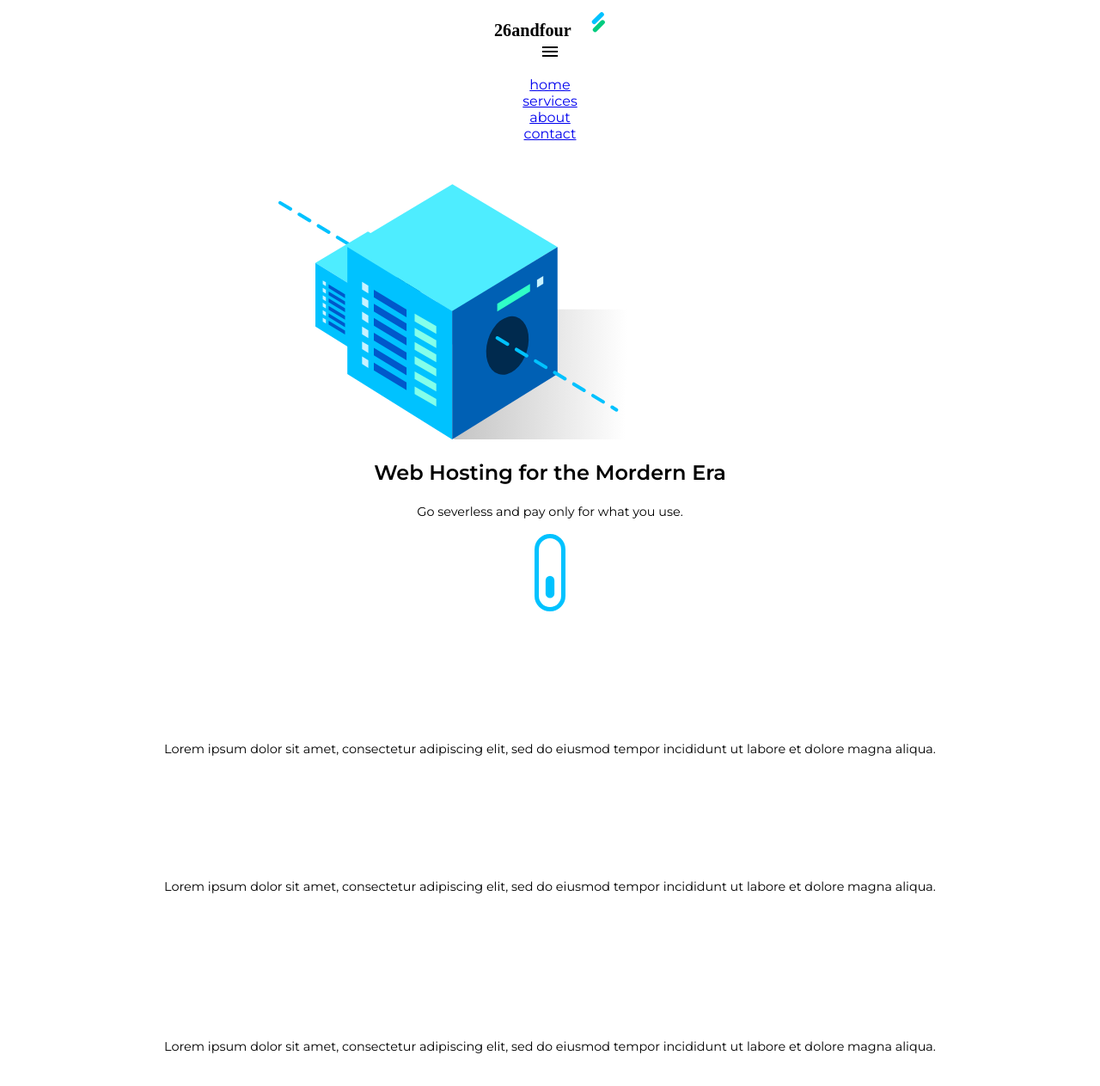
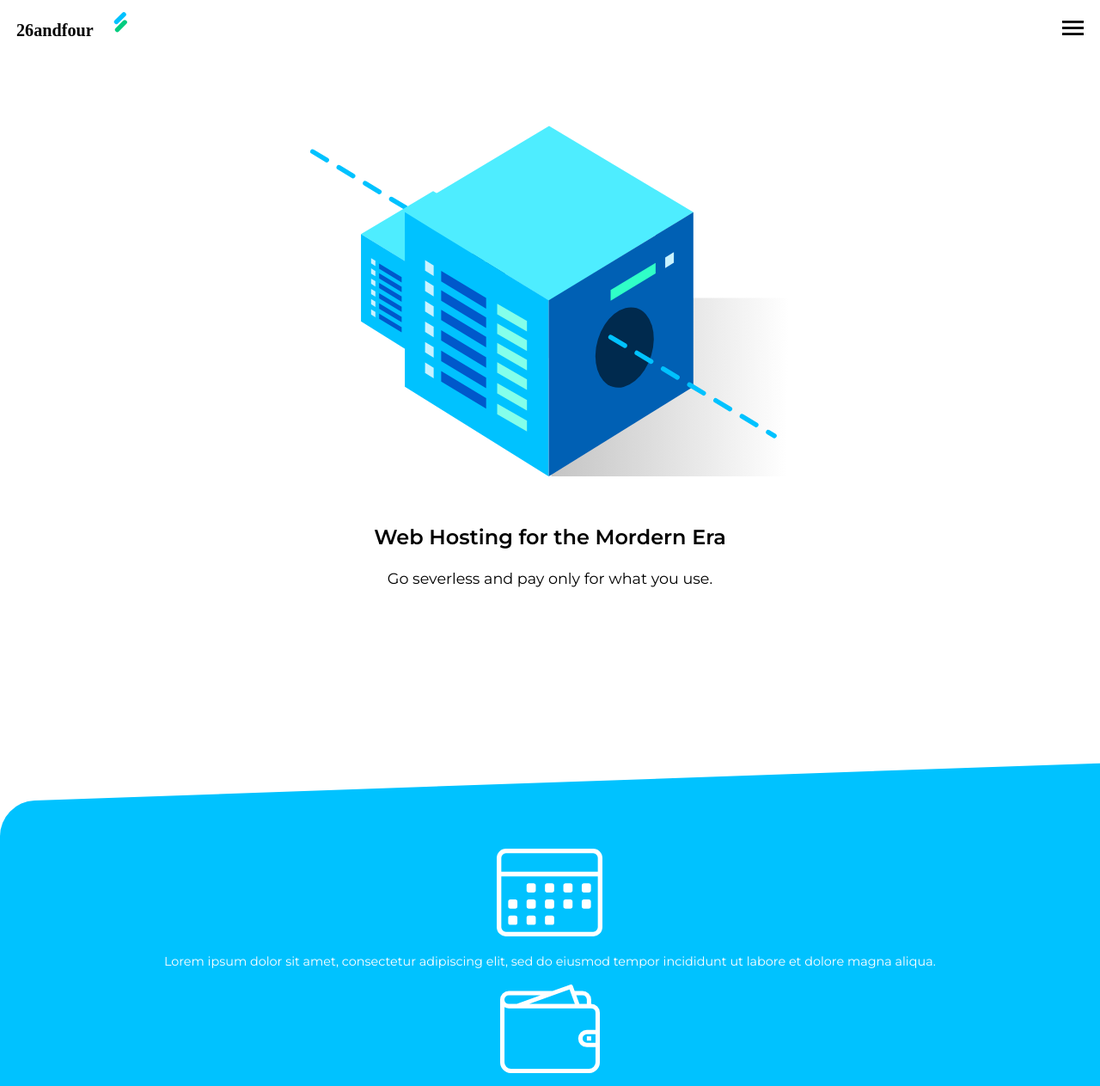
Before and after one commit to bojanna98/html-css, a plain HTML site: page Domashni/Assignments/Domashna-4/FlexBox/index1.html in a window 1280 px wide. Shown: the top 1263 px of the page at 86% size. Drawn offline with Linux system fonts and the light colour scheme.

Commit message:
Update main.css

```diff
--- a/Domashni/Assignments/Domashna-4/FlexBox/css/main.css
+++ b/Domashni/Assignments/Domashna-4/FlexBox/css/main.css
@@ -24,3 +24,43 @@ body {
 .logo {
     width: 130px;
 }
+
+.hide-mobile {
+    display: none;
+}
+
+header {
+    display: flex;
+    justify-content: space-between;
+}
+.menu {
+    width: 25px;
+    margin-top: 45%;
+}
+
+.server {
+    width: 70%;
+    margin: 2em auto 2em 25%;
+}
+
+h1, .subhead {
+    position: relative;
+    z-index: 3;
+}
+
+.subhead {
+    font-size: 1.1em;
+}
+
+.blue-container {
+    background: #00C2FF;
+    color:#fff;
+    margin: 15% 0 0;
+    padding: 4em 0 2em;
+    border-top-left-radius: 40px;
+    transform: skewY(-2deg);
+}
+
+.blue-container ul {
+    transform: skewY(2deg);
+}
```
